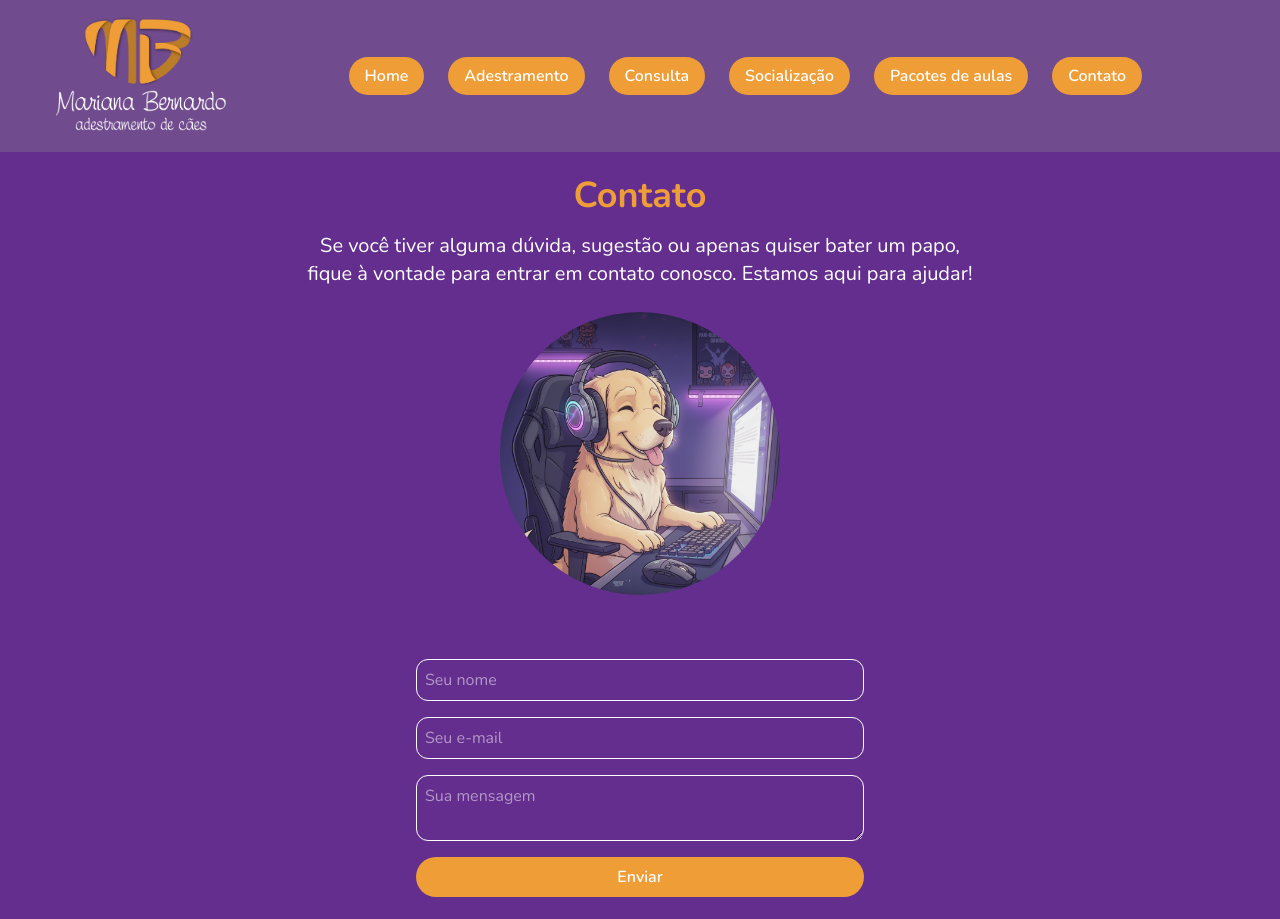
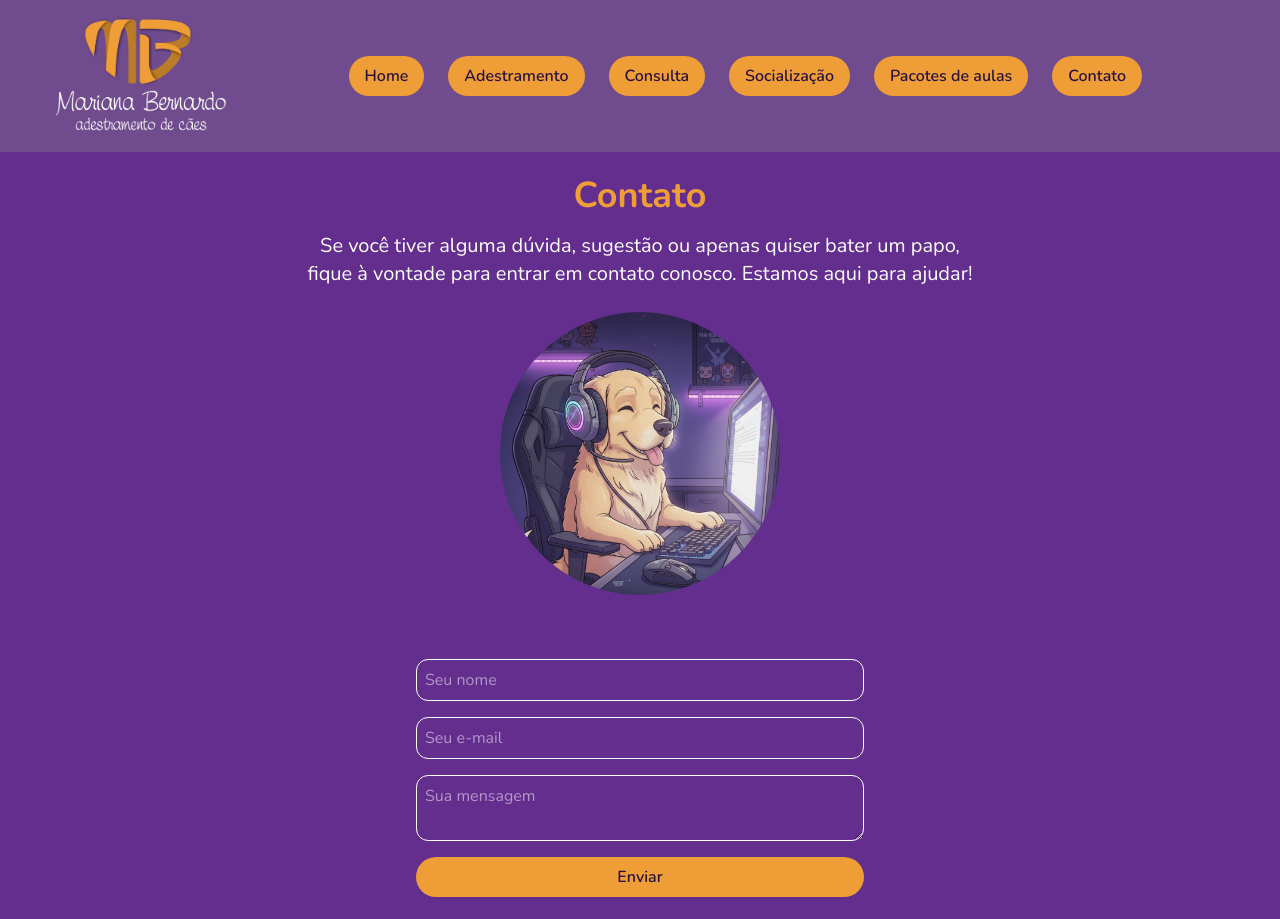
Before and after one commit to nanabernardo/MarianaAdestramentoReact, a React (Vite) app in the folder MarianaAdestramentoReact/: page /contato in a window 1280 px wide. Shown: the top 919 px of the page. Built offline with nearby package versions, Linux system fonts and the light colour scheme.

Commit message:
feat: add variants and prop forwarding to Button component

```diff
--- a/MarianaAdestramentoReact/src/components/Button.jsx
+++ b/MarianaAdestramentoReact/src/components/Button.jsx
@@ -1,23 +1,48 @@
 import { Link } from "react-router-dom";
 
-const Button = ({ to, children, onClick }) => {
+// Classes que TODO botão tem, não importa a variante.
+// Ficam fora do componente porque nunca mudam: assim não são
+// recriadas a cada vez que o botão aparece na tela.
+const base =
+  "inline-block font-semibold px-4 py-2 rounded-3xl transition-colors";
+
+// Um objeto que funciona como "cardápio" de visuais.
+// A chave (primary, secondary) é o nome que você passa em variant="...".
+const variants = {
+  // Laranja com texto ink: contraste 7,6:1
+  primary: "bg-highlight text-ink hover:bg-hoverbtn",
+  // Roxo com texto branco; no hover, escurece para o roxo mais fundo.
+  secondary: "bg-secondary text-white hover:bg-primary-dark",
+  //variante teste
+  outline: "border text-highlight border-highlight hover:bg-highlight hover:text-ink"
+};
+
+const Button = ({
+  to,
+  children,
+  variant = "primary", // valor padrão: se ninguém disser nada, é laranja
+  type = "button", // padrão seguro: não envia formulário sem querer
+  className = "", // padrão vazio, para não aparecer "undefined" nas classes
+  ...rest // "o resto": tudo que não foi listado acima (onClick, disabled...)
+}) => {
+  // Junta as três partes numa string só.
+  // O "?? variants.primary" é uma rede de segurança: se alguém escrever
+  // uma variante que não existe (ex.: "secundary"), usa a primary.
+  const classes = `${base} ${variants[variant] ?? variants.primary} ${className}`;
+
+  // Se veio "to", é navegação entre páginas: usamos o Link do React Router.
+  // Link não tem "type" (não é um botão de verdade), por isso não passamos.
   if (to) {
     return (
-      <Link
-        to={to}
-        onClick={onClick}
-        className="bg-highlight text-white font-semibold px-4 py-2 rounded-3xl hover:bg-hoverbtn hover:text-primary transition-colors"
-      >
+      <Link to={to} className={classes} {...rest}>
         {children}
       </Link>
     );
   }
 
+  // Sem "to", é uma ação na própria página: um <button> de verdade.
   return (
-    <button
-      onClick={onClick}
-      className="bg-highlight text-white font-semibold px-4 py-2 rounded-3xl hover:bg-hoverbtn hover:text-primary transition-colors"
-    >
+    <button type={type} className={classes} {...rest}>
       {children}
     </button>
   );
--- a/MarianaAdestramentoReact/src/pages/Contato.jsx
+++ b/MarianaAdestramentoReact/src/pages/Contato.jsx
@@ -30,7 +30,7 @@ const Contato = () => {
           user_email: formData.email,
           message: formData.mensagem,
         },
-        import.meta.env.VITE_EMAILJS_PUBLIC_KEY
+        import.meta.env.VITE_EMAILJS_PUBLIC_KEY,
       )
       .then((response) => {
         alert("Mensagem enviada com sucesso!");
@@ -89,9 +89,7 @@ const Contato = () => {
           placeholder="Sua mensagem"
           className="p-2 rounded-xl text-white border"
         />
-        <Button type="submit" className="p-2 rounded text-white">
-          Enviar
-        </Button>
+        <Button type="submit">Enviar</Button>
       </form>
 
       {/* Icones de redes sociais fixos */}
```
